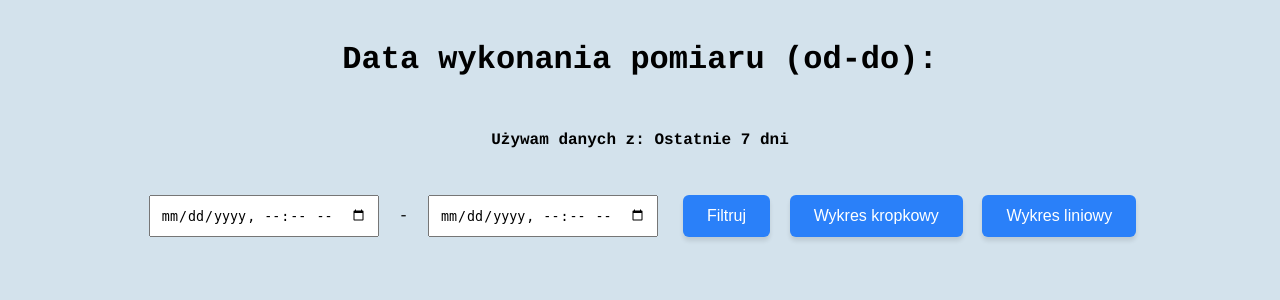
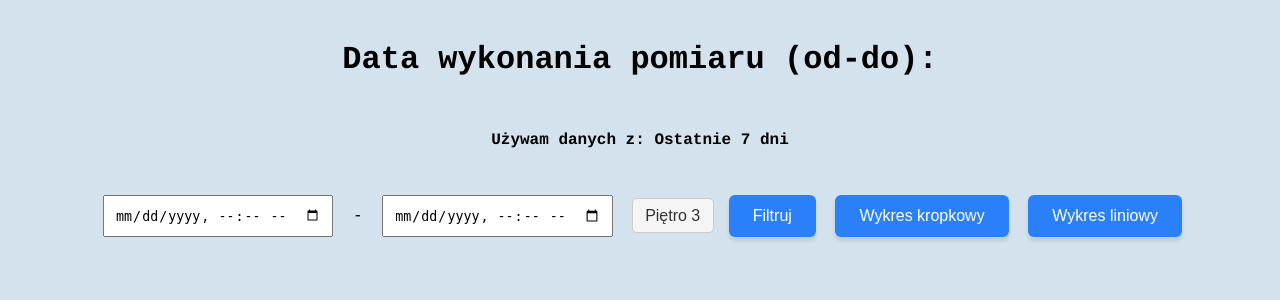
Before and after one commit to ckvg1/rs, a PHP site: page /temperatura.html in a window 1280 px wide. Shown: the top 300 px of the page. Run offline with PHP 8.4, Linux system fonts and the light colour scheme; data comes from the database, SQL or seed files in the repository; data that the repository does not hold is empty; some libraries are stand-ins or nearby versions.

Commit message:
wybieranie pietra temperatura

```diff
--- a/wykresy/css/temperatura.css
+++ b/wykresy/css/temperatura.css
@@ -33,3 +33,23 @@
         box-shadow: 0 4px 4px rgba(0, 0, 0, 0.1);
         margin: 5px;
       }
+
+      select {
+  padding: 8px 12px;
+  font-size: 16px;
+  border: 1px solid #ccc;
+  border-radius: 5px;
+  background-color: #f5f5f5;
+  color: #333;
+  appearance: none;
+  -webkit-appearance: none;
+  -moz-appearance: none;
+  cursor: pointer;
+  transition: background-color 0.3s ease, border-color 0.3s ease;
+}
+
+select:focus {
+  border-color: #007bff;
+  background-color: #e6f0ff;
+  outline: none;
+}
--- a/wykresy/temperatura.html
+++ b/wykresy/temperatura.html
@@ -22,6 +22,11 @@
         <input type="datetime-local" id="data1" />
         -
         <input type="datetime-local" id="data2" />
+        <select onchange="ustaw_pietro()" id="pietroSelect">
+          <option value="1">Piętro 1</option>
+          <option value="2">Piętro 2</option>
+          <option value="3" selected>Piętro 3</option>
+        </select>
         <button id="filtrujBtn">Filtruj</button>
         <button id="markersBtn">Wykres kropkowy</button>
         <button id="linesBtn">Wykres liniowy</button>
@@ -34,7 +39,15 @@
       "use strict";
 
       let currentMode = "markers"; // tryb wykresu: markers / lines
-      const pietro = 3;
+      let pietro = "3"; // domyślne piętro
+      // Funkcja do ustawienia piętra na podstawie wyboru użytkownika
+      function ustaw_pietro() {
+        const select = document.getElementById("pietroSelect");
+        const selectedValue = select.value;
+        console.log("Wybrane piętro:", selectedValue);
+        pietro = selectedValue;
+      }
+
       const zakresDat = document.getElementById("zakresDat");
       const filtrujBtn = document.getElementById("filtrujBtn");
 
```
Also changed, not shown: 1 other file.
